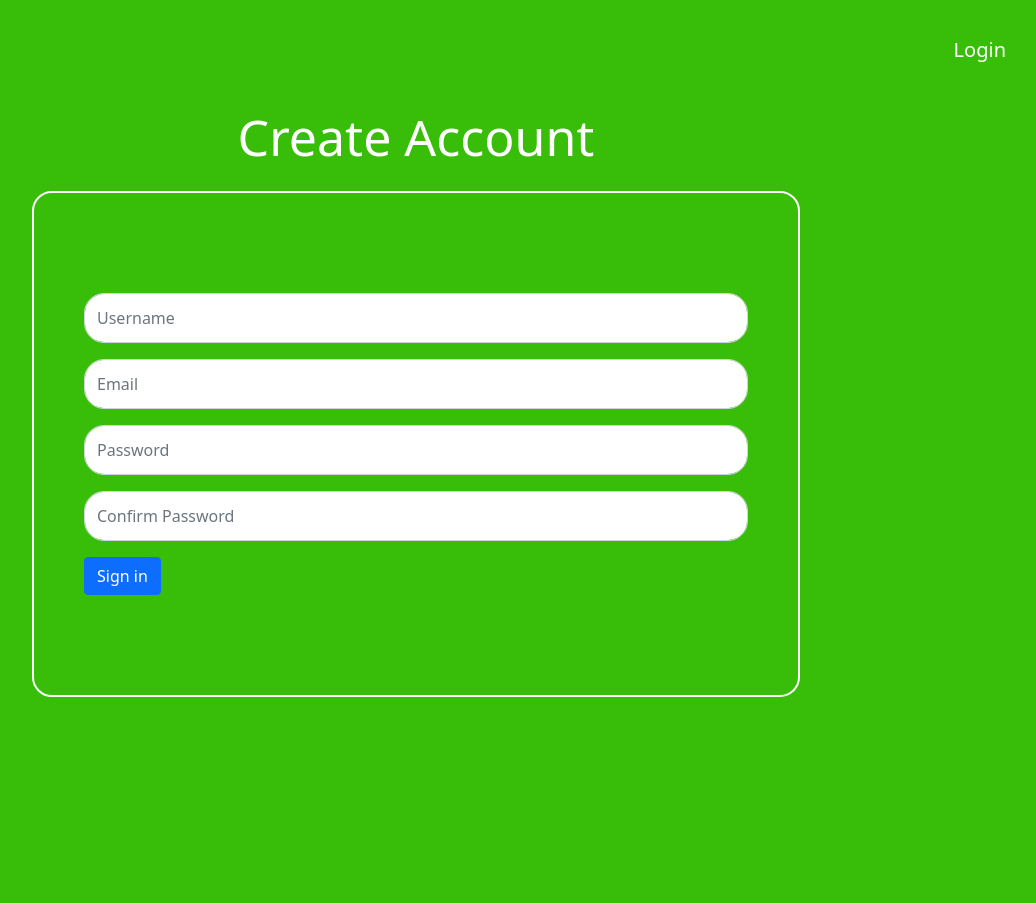
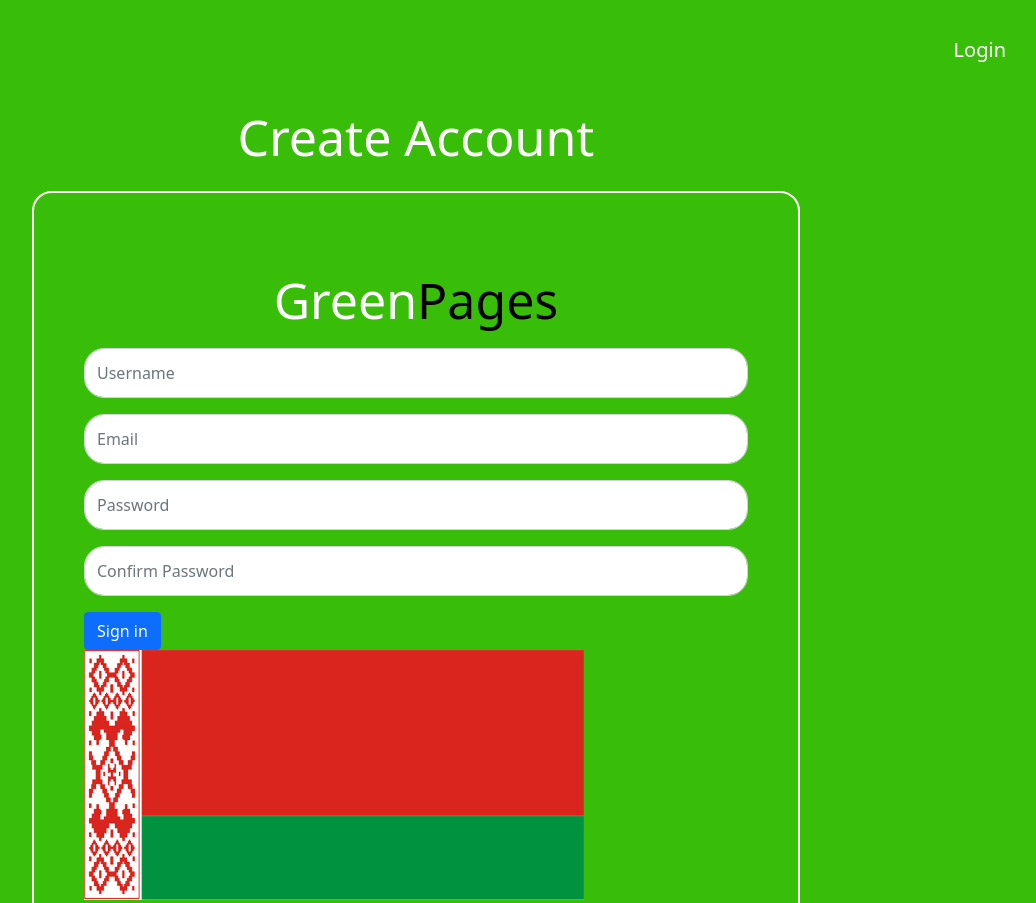
Before and after one commit to mhasilau/ITlab, a website built with webpack: page src/assets/sign-up/sign-up.html in a window 1280 px wide. Shown: the top 903 px of the page, without its empty margins (224-1260 px from the left). Before the commit the page ends 800 px from the top, so only its background shows below. Built offline with nearby package versions, Linux system fonts and the light colour scheme.

Commit message:
name without picture

```diff
--- a/package.json
+++ b/package.json
@@ -26,6 +26,7 @@
     "file-loader": "^6.2.0",
     "html-loader": "^2.1.2",
     "html-webpack-plugin": "^5.3.2",
+    "image-webpack-loader": "^7.0.1",
     "node-sass": "^6.0.1",
     "sass-loader": "^12.1.0",
     "scss-loader": "0.0.1",
--- a/src/assets/sign-in/sign-in.scss
+++ b/src/assets/sign-in/sign-in.scss
@@ -11,11 +11,19 @@
     width: 60%;
     border: 2px solid #fff;
     border-radius: 20px;
-    padding: 100px 50px;
+    padding: 70px 50px;
 
-    .form-control {
-      height: 50px;
-      border-radius: 20px;
+    .naming {
+      text-align: center;
+      font-size: 50px;
+      margin-bottom: 10px;
+      #white {
+        color: white;
+      }
+
+      #black {
+        color: black;
+      }
     }
   }
 }
--- a/src/assets/sign-up/sign-up.html
+++ b/src/assets/sign-up/sign-up.html
@@ -14,6 +14,9 @@
     <div class="mainIn_content">
       <p>Create Account</p>
       <form class="mainIn_content_form">
+        <div class="naming">
+          <span id="white">Green</span><span id="black">Pages</span>
+        </div>
         <div class="mb-3">
           <input type="text" class="form-control" id="username" placeholder="Username">
         </div>
@@ -27,6 +30,9 @@
           <input type="password" class="form-control" id="confirmPassword" placeholder="Confirm Password">
         </div>
         <button type="button" class="btn btn-primary">Sign in</button>
+        <div class="image">
+          <img src="../pictures/unnamed.jpg" alt="">
+        </div>
       </form>
     </div>
     <script src="https://cdn.jsdelivr.net/npm/@popperjs/core@2.9.2/dist/umd/popper.min.js" integrity="sha384-IQsoLXl5PILFhosVNubq5LC7Qb9DXgDA9i+tQ8Zj3iwWAwPtgFTxbJ8NT4GN1R8p" crossorigin="anonymous"></script>
--- /dev/null
+++ b/src/styles/app.scss
@@ -0,0 +1,4 @@
+.form-control {
+  height: 50px;
+  border-radius: 20px;
+}
--- a/src/styles/style.scss
+++ b/src/styles/style.scss
@@ -1,5 +1,6 @@
 @import './header.scss';
 @import '../assets/sign-in//sign-in.scss';
+@import './app.scss';
 
 * {
   margin: 0;
--- a/webpack.config.js
+++ b/webpack.config.js
@@ -39,7 +39,7 @@ module.exports = {
         use: ['style-loader', 'css-loader', 'sass-loader']
       },
       {
-        test: /\.(png|jpg|svg,gif|jpeg)$/,
+        test: /\.(png|jpg|jpeg|gif|svg)$/,
         use: 'file-loader'
       }
     ]
```
Also changed, not shown: src/assets/sign-in/sign-in.html (+6 -0 lines), src/assets/pictures/live.png (added), src/assets/pictures/unnamed.jpg (added), 1 other file.
